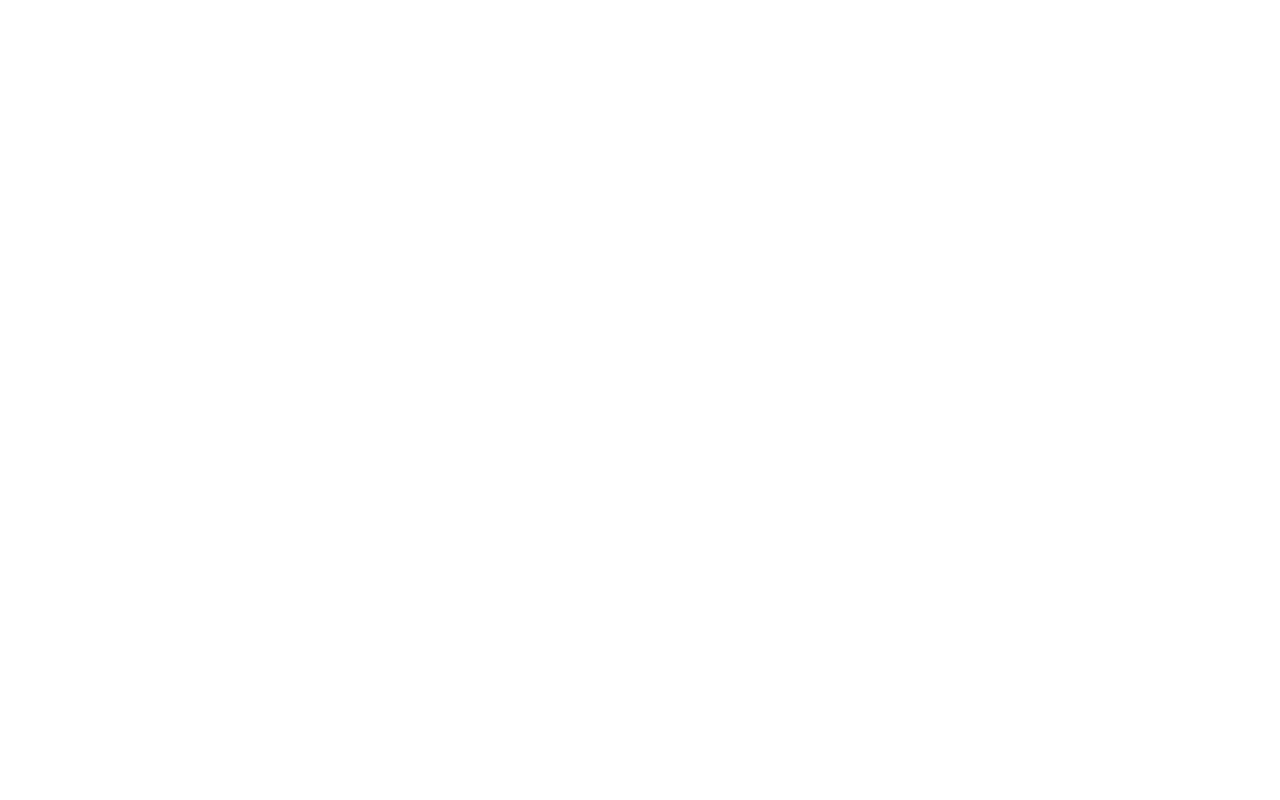
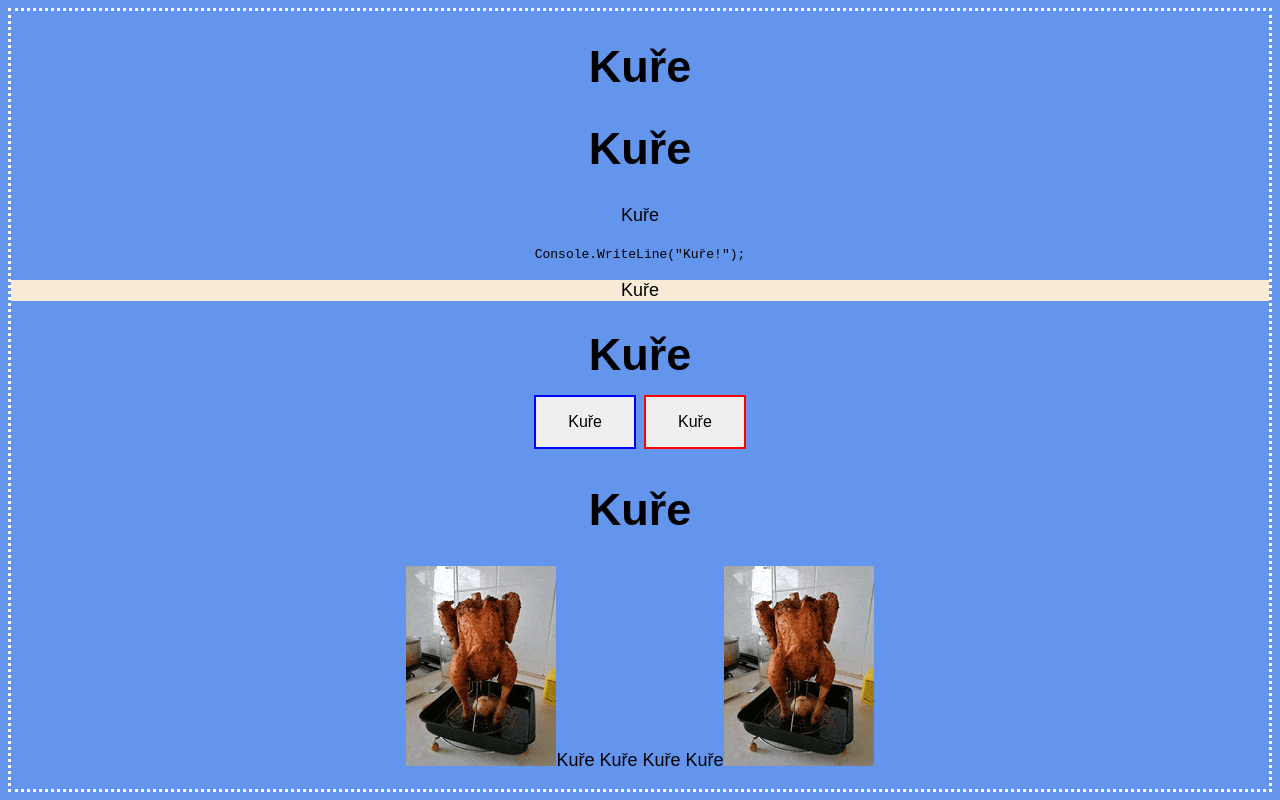
Before and after one commit to L33dy/wba-zidlicky-zbynek-2k, a plain HTML site: page 11-11-21/index.html in a window 1280 px wide. Drawn offline with Linux system fonts and the light colour scheme; a web font is replaced by a local one.

Commit message:
11-11-21

```diff
--- /dev/null
+++ b/11-11-21/image.js
@@ -0,0 +1,7 @@
+function ShowImage() {
+    document.getElementById("pic").style.display='flex';
+}
+
+function HideImage() {
+    document.getElementById("pic").style.display='none';
+}
--- a/11-11-21/index.html
+++ b/11-11-21/index.html
@@ -2,9 +2,42 @@
 <html lang="en">
 <head>
     <meta charset="UTF-8">
-    <title>Title</title>
+    <link rel="stylesheet" href="style.css">
+    <title>WBA 11-11-21</title>
 </head>
 <body>
 
+<div class="selectors">
+    <h1>Kuře</h1>
+</div>
+
+<div class="combinators">
+    <h1>Kuře</h1>
+    <p>Kuře</p>
+    <code>Console.WriteLine("Kuře!");</code>
+    <p>Kuře</p>
+</div>
+
+<div class="pseudo-classes">
+    <h1>Kuře</h1>
+    <div class="pseudo-classes-buttons">
+        <button class="pseudo-classes-buttons-show" onclick="ShowImage()">Kuře</button>
+        <button class="pseudo-classes-buttons-hide" onclick="HideImage()">Kuře</button>
+    </div>
+</div>
+
+<div class="image">
+    <img id="pic" alt="chicken.gif" src="chicken.gif">
+</div>
+
+<div class="pseudo-elements">
+    <h1>Kuře</h1>
+    <p>Kuře Kuře Kuře Kuře</p>
+
+
+</div>
+
+<script src="image.js"></script>
+
 </body>
 </html>
--- a/11-11-21/style.css
+++ b/11-11-21/style.css
@@ -0,0 +1,87 @@
+@import url('https://fonts.googleapis.com/css2?family=Mohave:wght@300&display=swap');
+
+* {
+    text-align: center;
+}
+
+body {
+    background-color: cornflowerblue;
+    border: 3px dotted white;
+}
+
+h1 {
+    font-family: 'Mohave', sans-serif;
+    font-size: 45px;
+}
+
+p {
+    font-family: 'Mohave', sans-serif;
+    font-size: 18px;
+}
+
+.combinators code + p {
+    background-color: antiquewhite;
+}
+
+.pseudo-classes {
+    display: flex;
+    flex-direction: column;
+    align-items: center;
+}
+
+.pseudo-classes h1 {
+    margin: 10px;
+}
+
+.pseudo-classes-buttons-show {
+    border: 2px solid blue;
+    padding: 16px 32px;
+    text-align: center;
+    font-size: 16px;
+    margin: 4px 2px;
+    transition-duration: 0.4s;
+    cursor: pointer;
+}
+
+.pseudo-classes-buttons-hide {
+    border: 2px solid red;
+    padding: 16px 32px;
+    text-align: center;
+    font-size: 16px;
+    margin: 4px 2px;
+    transition-duration: 0.4s;
+    cursor: pointer;
+}
+
+.pseudo-classes-buttons-hide:hover {
+    background-color: red;
+    color: white;
+}
+
+.pseudo-classes-buttons-show:hover {
+    background-color: blue;
+    color: white;
+}
+
+.image {
+    display: flex;
+    flex-direction: column;
+    align-items: center;
+}
+
+.image img {
+    display: none;
+    text-align: center;
+}
+
+.pseudo-elements p::before {
+    content: url("dancing_chicken.gif");
+}
+
+.pseudo-elements p::after {
+    content: url("dancing_chicken.gif");
+}
+
+.pseudo-elements ul::marker {
+    color: saddlebrown;
+}
```
Also changed, not shown: 11-11-21/chicken.gif (added), 11-11-21/dancing_chicken.gif (added).
